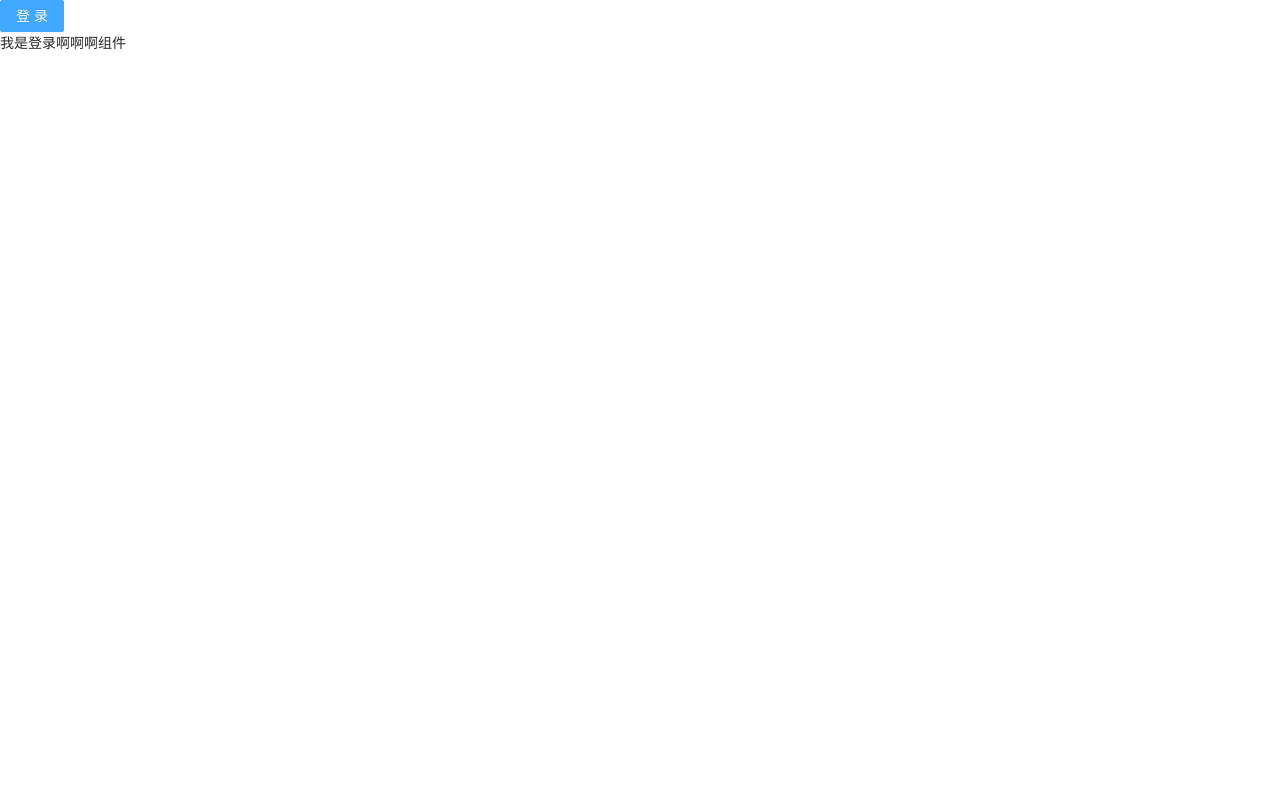
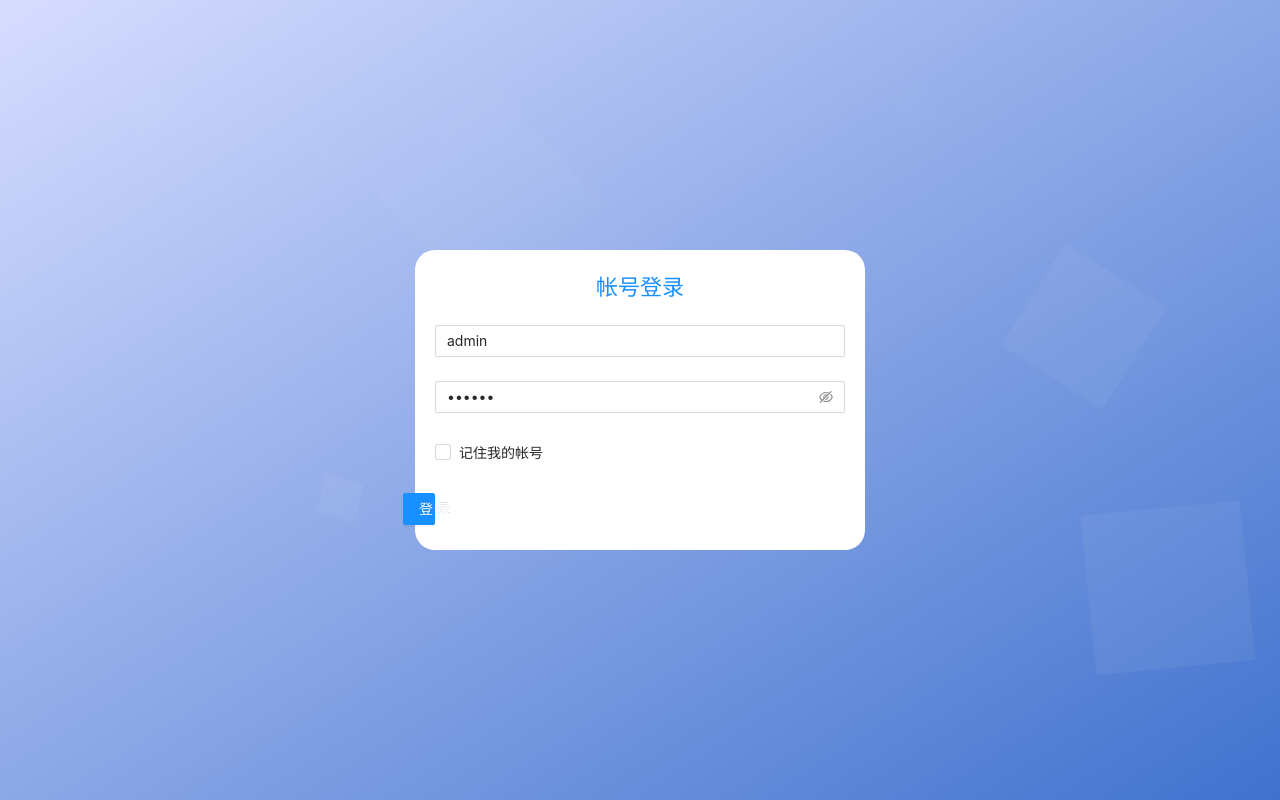
Before and after one commit to qiye0240125/reactqiye-admin, a React app: page /login in a window 1280 px wide. Built offline with nearby package versions, Linux system fonts and the light colour scheme.

Commit message:
登录页面开发完成

```diff
--- a/public/index.html
+++ b/public/index.html
@@ -24,7 +24,7 @@
       work correctly both with client-side routing and a non-root public URL.
       Learn how to configure a non-root public URL by running `npm run build`.
     -->
-    <title>React App</title>
+    <title>后台管理系统</title>
   </head>
   <body>
     <noscript>You need to enable JavaScript to run this app.</noscript>
--- a/src/Request/request.js
+++ b/src/Request/request.js
@@ -5,4 +5,10 @@ const http = axios.create({
     timeout:2000
 })
 
+axios.interceptors.request.use(config => {
+    if(window.sessionStorage.getItem('token')){
+    config.headers.Authorization = window.sessionStorage.getItem('token')}
+    return config
+})
+
 export default http
--- a/src/router/index.jsx
+++ b/src/router/index.jsx
@@ -1,9 +1,12 @@
+import { lazy } from "react";
 import {
     BrowserRouter,
     Routes,
     Route,
 } from "react-router-dom";
 import Login from "../views/Login/Login";
+// import Home from "../views/Home/Home";
+const Home = lazy(() => import('../views/Home/Home'))
 
 
 // export default function Router() {
@@ -18,12 +21,13 @@ import Login from "../views/Login/Login";
 //     )
 // }
 
-const  Router = () => {
+const Router = () => {
     return (
         <div>
             <BrowserRouter>
                 <Routes>
                     <Route path="/login" element={<Login />} />
+                    <Route path="/" element={<Home />} />
                 </Routes>
             </BrowserRouter>
         </div>
--- /dev/null
+++ b/src/views/Home/Home.jsx
@@ -0,0 +1,10 @@
+import React from "react";
+
+
+export default function Home() {
+    return (
+        <div>
+            我是首页
+        </div>
+    )
+}
--- a/src/views/Login/Login.jsx
+++ b/src/views/Login/Login.jsx
@@ -1,28 +1,129 @@
 import React, { useState } from "react";
 import http from "../../Request/request";
 import styles from './style.module.less'
-import { Button } from 'antd';
-import 'antd/dist/antd.css';
+import { Button, message, Checkbox, Form, Input } from 'antd';
+import 'antd/dist/antd.min.css';
+import { useNavigate } from "react-router-dom";
 
 export default function Login() {
     const [account, setAccount] = useState({
         username: 'admin',
         password: '123456'
     })
-    // const [userlist,setUserList] = useState({})
+    // let bgbubblesList = []
+    // for (let i = 0; i < 10; i++) {
+    //     bgbubblesList.push(<li key={i}/>)
+    // }
 
+    const navigate = useNavigate()
+
+    //发送登录请求
     const getUserInfo = async () => {
         const { data: res } = await http.post('/login', account)
-        if (res.meta.status !== 200) return
-        console.log(res)
+        if (res.meta.status !== 200) return info(res.meta.msg)
+        info(res.meta.msg)
+        sessionStorage.setItem('token', res.data.token)
+        sessionStorage.setItem('userName', res.data.username)
+        navigate('/')
     }
 
+    const onChangeHandler = (e) => {
+        const { name, value } = e.target;
+        setAccount((account) => ({ ...account, [name]: value }))
+    }
+
+    const onFinish = (values) => {
+        // console.log('Success:', values);
+        getUserInfo()
+    };
+
+    const onFinishFailed = (errorInfo) => {
+        console.log('Failed:', errorInfo);
+    };
+
+    const info = (msg) => {
+        message.info(msg);
+    };
+
     return (
-        <div>
-            <Button type="primary"  onClick={getUserInfo}>登录</Button>
-            <div className={styles.Login}>
-                我是登录啊啊啊组件
+        <div className={styles.backBox}>
+            <ul className={styles.bgbubbles}>
+                {/* {bgbubblesList} */}
+                {
+                    (() => {
+                        var li = [];
+                        for (let i = 0; i < 10; i++)
+                            li.unshift(<li key={i}></li>);
+                        return li;
+                    })()
+                }
+            </ul>
+            <div className={styles.loginBox}>
+                <div
+                    className={styles.loginBoxTxt}
+                >帐号登录</div>
+                <Form
+                    name="basic"
+                    // initialValues={{remember: true,}}
+                    initialValues={account}
+                    onFinish={onFinish}
+                    onFinishFailed={onFinishFailed}
+                    autoComplete="off"
+                >
+                    <Form.Item
+                        label=""
+                        name="username"
+                        rules={[
+                            {
+                                required: true,
+                                message: '请输入您的帐号',
+                            },
+                        ]}
+                    >
+                        <Input
+                            placeholder="请输入帐号"
+                            name="username"
+                            onChange={onChangeHandler} />
+                    </Form.Item>
+
+                    <Form.Item
+                        label=""
+                        name="password"
+                        rules={[
+                            {
+                                required: true,
+                                message: '请输入您的密码',
+                            },
+                        ]}
+                    >
+                        <Input.Password
+                            placeholder="请输入密码"
+                            name="password"
+                            onChange={onChangeHandler}
+                        />
+                    </Form.Item>
+                    <Form.Item
+                        name="remember"
+                        valuePropName="checked"
+                        wrapperCol={{
+                            offset: 0,
+                            span: 16,
+                        }}
+                    >
+                        <Checkbox>记住我的帐号</Checkbox>
+                    </Form.Item>
+
+                    <Form.Item
+                        className={styles.loginBtnBox}
+                    >
+                        <Button
+                            className={styles.loginBtn}
+                            type="primary" htmlType="submit">
+                            登录
+                        </Button>
+                    </Form.Item>
+                </Form>
             </div>
-        </div>
+        </div >
     )
 }
--- a/src/views/Login/style.module.less
+++ b/src/views/Login/style.module.less
@@ -1,3 +1,154 @@
-.Login{
+.backBox {
     // background-color: aqua;
+    width: 100vw;
+    height: 100vh;
+    background: linear-gradient(to bottom right,#d7ddff, #4072ce);
+
+    .bgbubbles {
+        position: absolute;
+        // 使气泡背景充满整个屏幕；
+        top: 0;
+        left: 0;
+        width: 100%;
+        height: 100%;
+        // 如果元素内容超出给定的宽度和高度，overflow 属性可以确定是否显示滚动条等行为；
+        overflow: hidden;
+        li {
+            position: absolute;
+            // bottom 的设置是为了营造出气泡从页面底部冒出的效果；
+            bottom: -160px;
+            // 默认的气泡大小；
+            width: 40px;
+            height: 40px;
+            background-color: rgba(255, 255, 255, 0.15);
+            list-style: none;
+            // 使用自定义动画使气泡渐现、上升和翻滚；
+            animation: square 15s infinite;
+            transition-timing-function: linear;
+
+            // 分别设置每个气泡不同的位置、大小、透明度和速度，以显得有层次感；
+            &:nth-child(1) {
+                left: 10%;
+            }
+
+            &:nth-child(2) {
+                left: 20%;
+                width: 90px;
+                height: 90px;
+                animation-delay: 2s;
+                animation-duration: 7s;
+            }
+
+            &:nth-child(3) {
+                left: 25%;
+                animation-delay: 4s;
+            }
+
+            &:nth-child(4) {
+                left: 40%;
+                width: 60px;
+                height: 60px;
+                animation-duration: 8s;
+                background-color: rgba(255, 255, 255, 0.3);
+            }
+
+            &:nth-child(5) {
+                left: 70%;
+            }
+
+            &:nth-child(6) {
+                left: 80%;
+                width: 120px;
+                height: 120px;
+                animation-delay: 3s;
+                background-color: rgba(255, 255, 255, 0.2);
+            }
+
+            &:nth-child(7) {
+                left: 32%;
+                width: 160px;
+                height: 160px;
+                animation-delay: 2s;
+            }
+
+            &:nth-child(8) {
+                left: 55%;
+                width: 20px;
+                height: 20px;
+                animation-delay: 4s;
+                animation-duration: 15s;
+            }
+
+            &:nth-child(9) {
+                left: 25%;
+                width: 10px;
+                height: 10px;
+                animation-delay: 2s;
+                animation-duration: 12s;
+                background-color: rgba(255, 255, 255, 0.3);
+            }
+
+            &:nth-child(10) {
+                left: 85%;
+                width: 160px;
+                height: 160px;
+                animation-delay: 5s;
+            }
+        }
+
+        // 自定义 square 动画；
+        @keyframes square {
+            0% {
+                opacity: 0.5;
+                transform: translateY(0px) rotate(45deg);
+            }
+
+            // 25% {
+            //     opacity: 0.75;
+            //     transform: translateY(-400px) rotate(90deg)
+            // }
+
+            // 50% {
+            //     opacity: 1;
+            //     transform: translateY(-600px) rotate(135deg);
+            // }
+
+            100% {
+                opacity: 0;
+                transform: translateY(-1000px) rotate(180deg);
+            }
+        }
+    }
+
+
+    .loginBox {
+        position: absolute;
+        top: 50%;
+        left: 50%;
+        transform: translate(-50%, -50%);
+        width: 450px;
+        height: 300px;
+        background-color: rgba(255, 255, 255, 1);
+        // display: flex;
+        border-radius: 20px;
+        padding: 20px;
+
+        .loginBoxTxt{
+            font-size: 22px;
+            margin-bottom: 20px;
+            color: rgb(24, 144, 255);
+            width: 100%;
+            text-align: center;
+        }
+        .loginBtnBox{
+            display: flex;
+            // justify-content:end
+            .loginBtn{
+                width: 100%;
+                position: absolute;
+                top: 0;
+                right: 0;
+            }
+        }
+    }
 }
```
Also changed, not shown: src/componets/Headers/Header.jsx (added), src/componets/Headers/style.module.less (added), src/store/features/userSlice.js (added), src/store/index.js (added).
